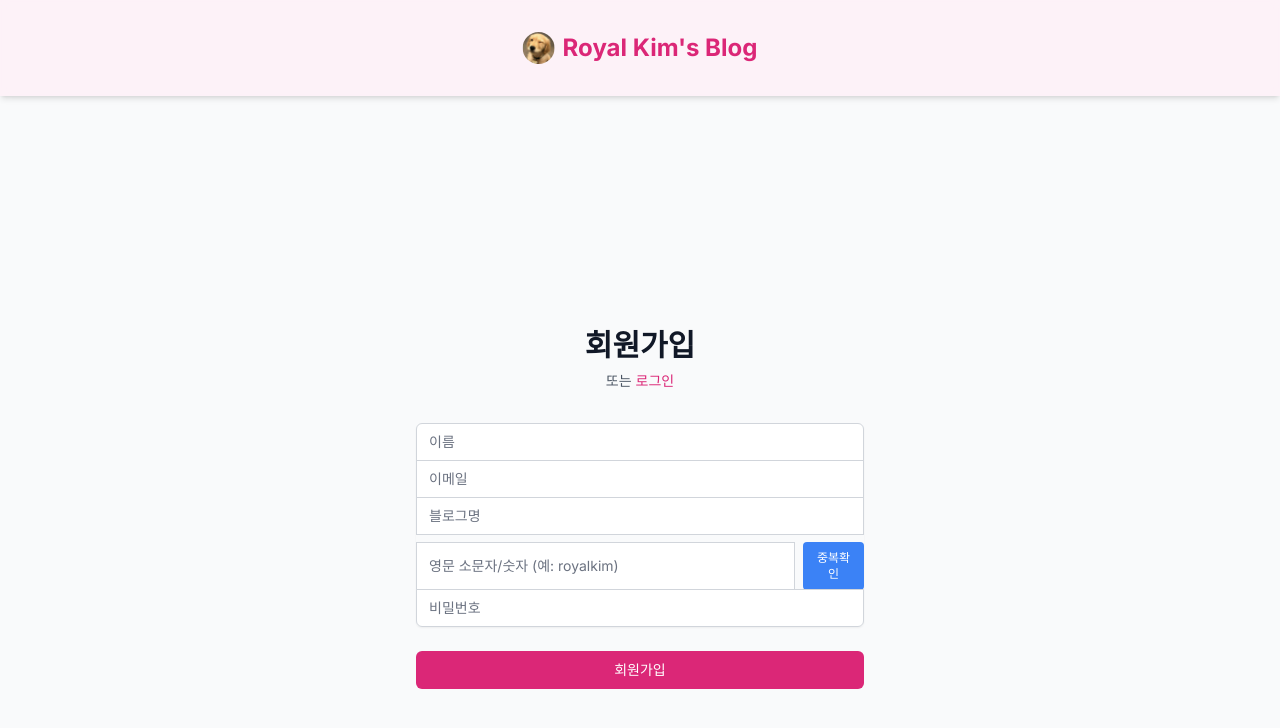
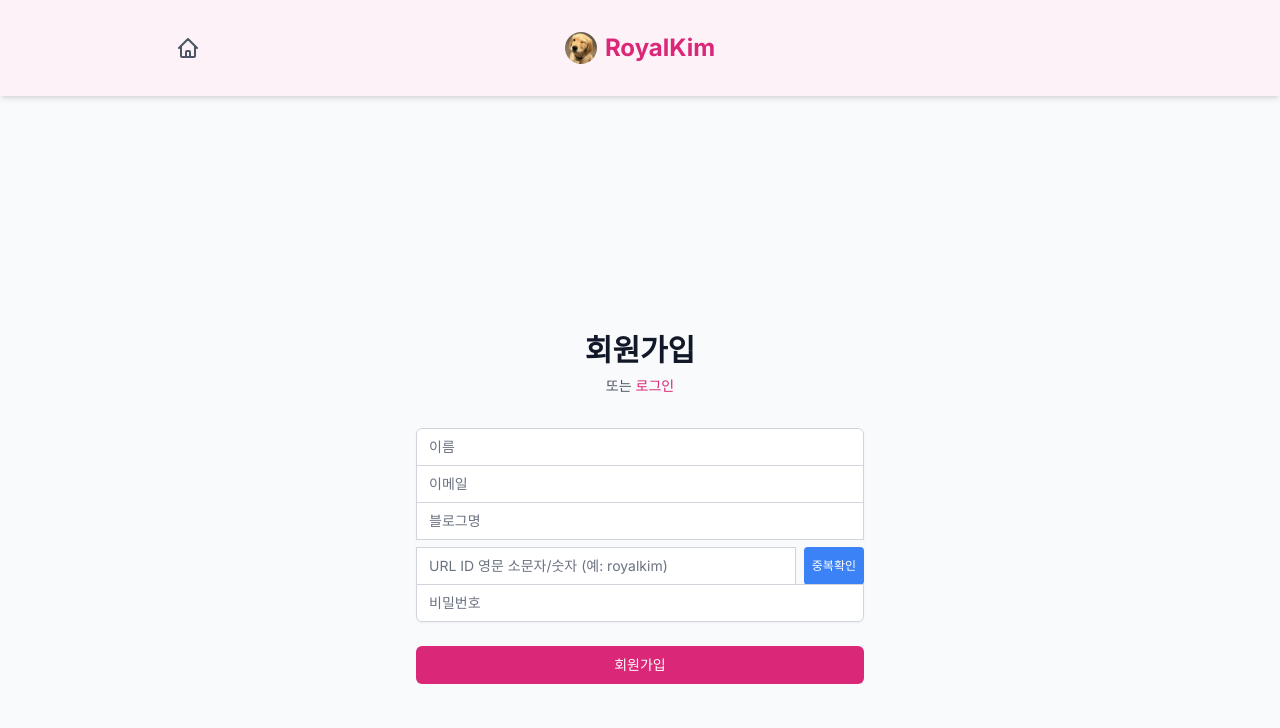
Before and after one commit to hugh-j-kim/royalkim, a Next.js app: page /auth/signup in a window 1280 px wide. Shown: the top 728 px of the page. Built offline with nearby package versions, Linux system fonts and the light colour scheme; no server answers.

Commit message:
Fix: prevent text wrap on signup button

```diff
--- a/src/app/auth/signup/page.tsx
+++ b/src/app/auth/signup/page.tsx
@@ -171,13 +171,13 @@ export default function SignUp() {
                     setUrlIdError("")
                   }}
                   className="appearance-none rounded-none relative block w-full px-3 py-2 border border-gray-300 placeholder-gray-500 text-gray-900 focus:outline-none focus:ring-pink-500 focus:border-pink-500 focus:z-10 sm:text-sm"
-                  placeholder="영문 소문자/숫자 (예: royalkim)"
+                  placeholder="URL ID 영문 소문자/숫자 (예: royalkim)"
                 />
                 <button
                   type="button"
                   onClick={checkUrlId}
                   disabled={isUrlIdChecking || !urlId}
-                  className="px-3 py-2 bg-blue-500 text-white rounded hover:bg-blue-600 text-xs"
+                  className="px-2 py-2 bg-blue-500 text-white rounded hover:bg-blue-600 text-xs whitespace-nowrap"
                 >
                   {isUrlIdChecking ? "확인 중..." : "중복확인"}
                 </button>
--- a/src/app/layout.tsx
+++ b/src/app/layout.tsx
@@ -9,7 +9,7 @@ const inter = Inter({ subsets: ["latin"] });
 
 export const metadata = {
   title: "Royal Kim",
-  description: "Royal Kim's Blog",
+  description: "RoyalKim",
 };
 
 export default async function RootLayout({
--- a/src/components/Logo.tsx
+++ b/src/components/Logo.tsx
@@ -3,22 +3,26 @@ import Link from "next/link"
 import Image from "next/image"
 
 interface LogoProps {
-  blogTitle?: string
+  blogTitle?: string | null
+  urlId?: string | null
 }
 
-export default function Logo({ blogTitle = "Royal Kim's Blog" }: LogoProps) {
+export default function Logo({ blogTitle, urlId }: LogoProps) {
+  const displayTitle = blogTitle || "RoyalKim";
+  const href = urlId ? `/${urlId}` : '/';
+
   return (
-    <Link href="/" className="flex items-center gap-2 text-xl md:text-2xl font-bold text-pink-600 hover:text-pink-700 transition-colors whitespace-nowrap">
+    <Link href={href} className="flex items-center gap-2 text-xl md:text-2xl font-bold text-pink-600 hover:text-pink-700 transition-colors whitespace-nowrap">
       <div className="relative w-8 h-8 rounded-full overflow-hidden">
         <Image
           src="/dog-wink.png"
-          alt="Royal Kim's Blog Logo"
+          alt={`${displayTitle} Logo`}
           fill
           className="object-cover"
           priority
         />
       </div>
-      {blogTitle}
+      {displayTitle}
     </Link>
   )
 }
--- a/src/components/Providers.tsx
+++ b/src/components/Providers.tsx
@@ -22,37 +22,43 @@ export const useLanguage = () => useContext(LanguageContext);
 function Header() {
   const { data: session } = useSession()
   const { lang } = useLanguage()
+  const blogTitle = session?.user?.blogTitle;
+  const urlId = session?.user?.urlId;
 
   return (
     <header className="fixed top-0 left-0 right-0 bg-pink-50/80 backdrop-blur-sm z-50 shadow-md">
       <div className="max-w-5xl mx-auto flex h-16 items-center px-4 md:h-24 md:px-10">
-        <div className="relative flex w-full items-center">
-          {/* 관리자 버튼 - 왼쪽에 고정 */}
+        <div className="flex w-full items-center justify-between">
+
+          {/* Left side: Home and Admin buttons */}
+          <div className="flex flex-1 justify-start">
+            <div className="flex items-center space-x-1 md:space-x-2">
+              <Link href="/" className="p-2 rounded-full text-gray-600 hover:bg-pink-100 transition-colors" aria-label="Home">
+                <svg xmlns="http://www.w3.org/2000/svg" className="h-5 w-5 md:h-6 md:w-6" fill="none" viewBox="0 0 24 24" stroke="currentColor" strokeWidth="2">
+                  <path strokeLinecap="round" strokeLinejoin="round" d="M3 12l2-2m0 0l7-7 7 7M5 10v10a1 1 0 001 1h3m10-11l2 2m-2-2v10a1 1 0 01-1 1h-3m-6 0a1 1 0 001-1v-4a1 1 0 011-1h2a1 1 0 011 1v4a1 1 0 001 1m-6 0h6" />
+                </svg>
+              </Link>
               {session?.user?.role === 'ADMIN' && (
-            <div className="flex-shrink-0">
                 <Link
                   href="/admin"
-                className="inline-flex items-center px-4 py-2 text-sm font-medium text-white bg-gradient-to-r from-purple-600 to-pink-600 rounded-lg shadow-md hover:shadow-lg transform hover:-translate-y-0.5 transition-all duration-200"
+                  className="inline-flex items-center rounded-lg bg-gradient-to-r from-purple-600 to-pink-600 px-3 py-1.5 text-xs font-medium text-white shadow-md transition-all duration-200 hover:-translate-y-0.5 hover:shadow-lg md:px-4 md:py-2 md:text-sm"
                 >
-                <svg xmlns="http://www.w3.org/2000/svg" className="h-4 w-4 mr-2" fill="none" viewBox="0 0 24 24" stroke="currentColor">
+                  <svg xmlns="http://www.w3.org/2000/svg" className="mr-1 h-4 w-4 md:mr-2" fill="none" viewBox="0 0 24 24" stroke="currentColor">
                     <path strokeLinecap="round" strokeLinejoin="round" strokeWidth={2} d="M9 12l2 2 4-4m5.618-4.016A11.955 11.955 0 0112 2.944a11.955 11.955 0 01-8.618 3.04A12.02 12.02 0 003 9c0 5.591 3.824 10.29 9 11.622 5.176-1.332 9-6.03 9-11.622 0-1.042-.133-2.052-.382-3.016z" />
                   </svg>
                   {lang === 'ko' ? '관리자' : 'Admin'}
                 </Link>
+              )}
             </div>
-          )}
-
-          {/* 로고 - 중앙에 배치 */}
-          <div className="absolute left-1/2 transform -translate-x-1/2">
-            <Logo />
           </div>
 
-          {/* 오른쪽 공간 - 관리자 버튼과 대칭을 맞추기 위해 */}
-          {session?.user?.role === 'ADMIN' && (
-            <div className="flex-shrink-0 ml-auto">
-              <div className="w-[120px]"></div>
+          {/* Center Logo */}
+          <div className="shrink-0">
+            <Logo blogTitle={blogTitle} urlId={urlId} />
           </div>
-          )}
+
+          {/* Right side for balance */}
+          <div className="flex-1" />
         </div>
       </div>
     </header>
```
Lines whose indentation alone changed are shown as unchanged.
